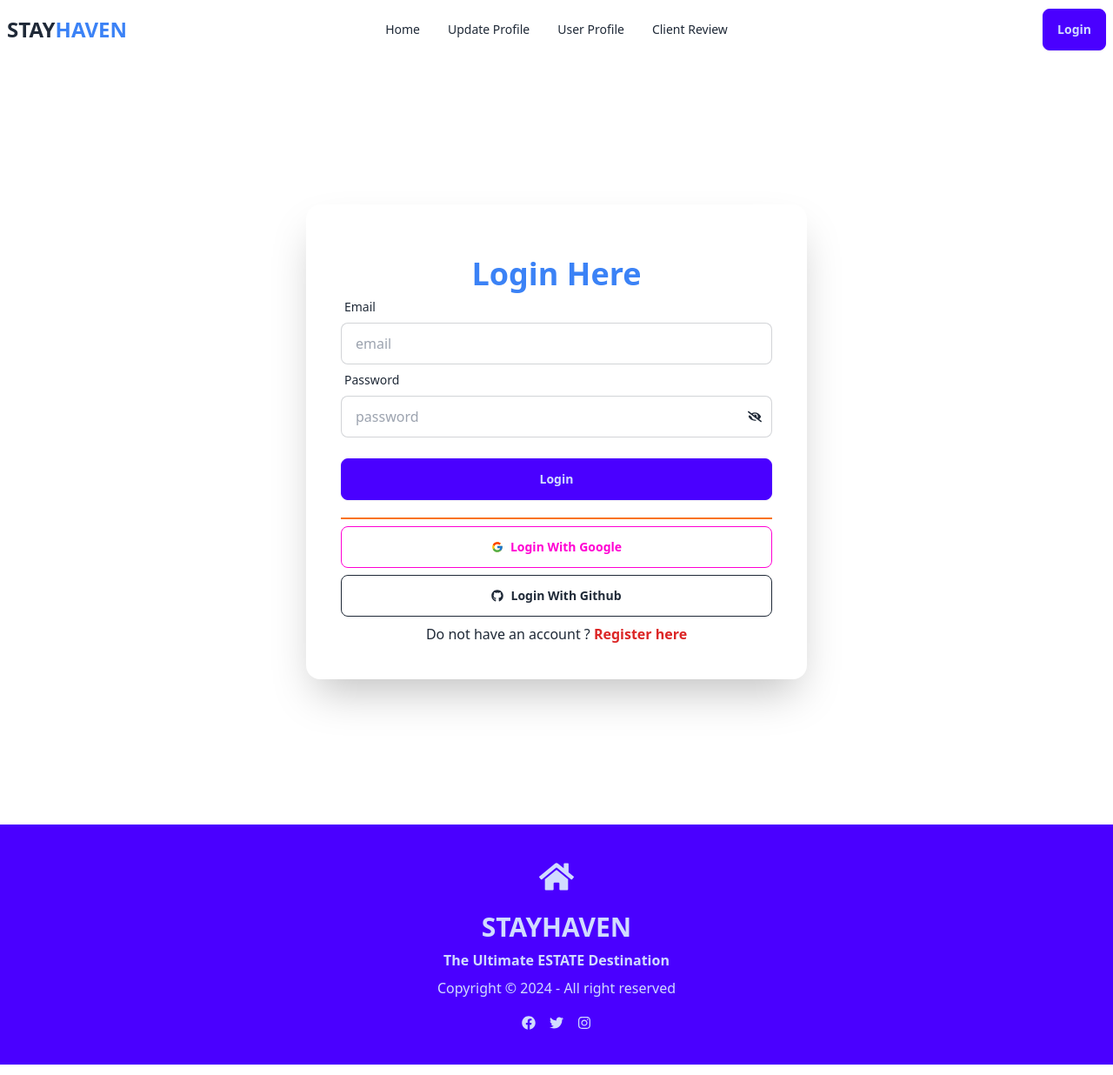
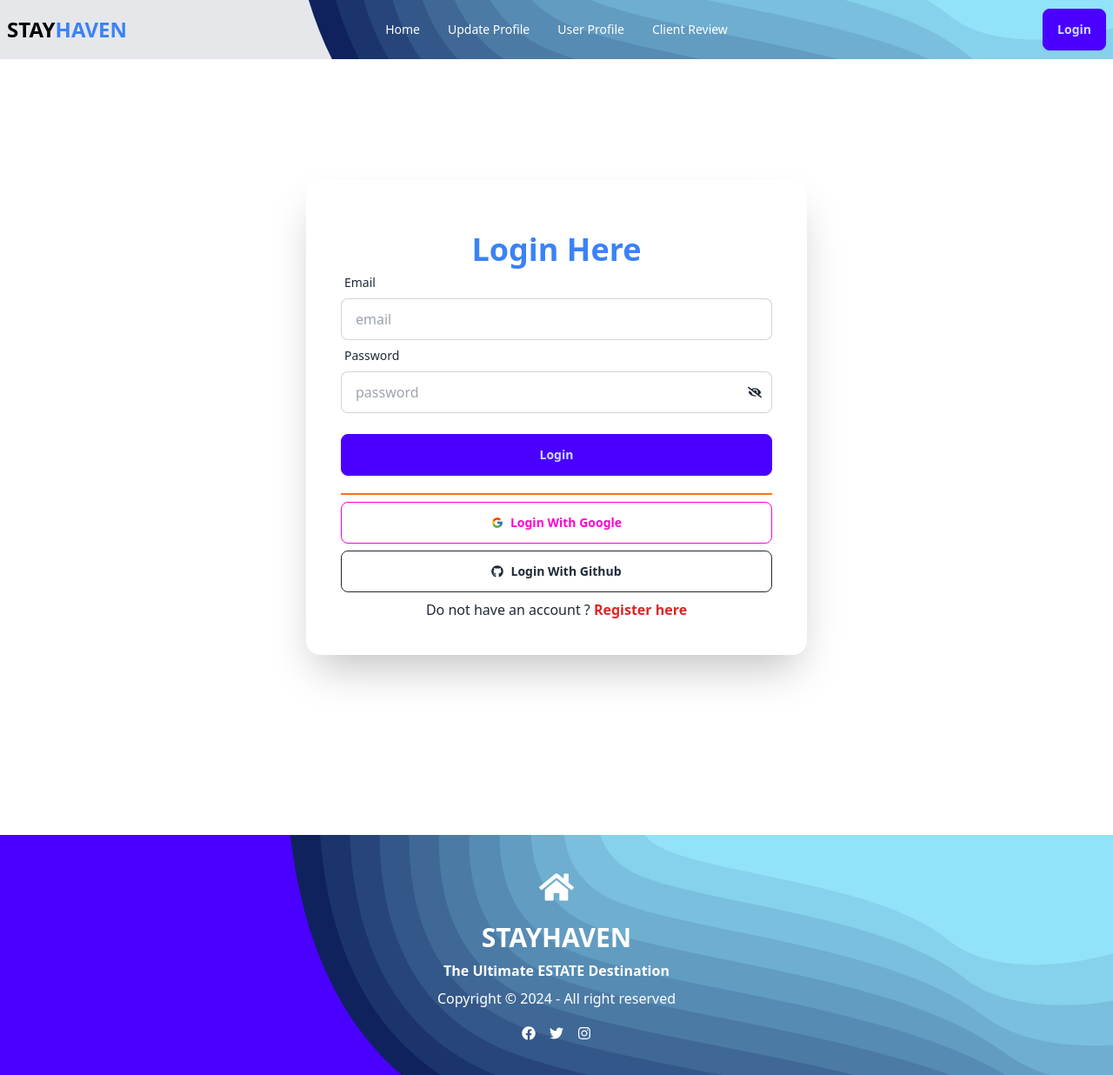
Before and after one commit to NiloyDas19/STAYHAVEN, a React (Vite) app: page /login in a window 1280 px wide. Shown: the whole page at 87% size. Built offline with nearby package versions, Linux system fonts and the light colour scheme; no server answers.

Commit message:
navbar and footer background change

```diff
--- a/src/components/Footer/Footer.jsx
+++ b/src/components/Footer/Footer.jsx
@@ -1,8 +1,9 @@
 import { FaFacebook, FaHome, FaInstagram, FaTwitter } from "react-icons/fa";
+import background from "../../assets/background.svg";
 
 const Footer = () => {
     return (
-        <footer className="flex flex-col items-center p-10 bg-primary text-primary-content space-y-5 text-center">
+        <footer className="flex flex-col items-center p-10 bg-primary text-primary-content space-y-5 text-center bg-no-repeat bg-cover bg-center text-white" style={{ backgroundImage: `url(${background})` }}>
             <div>
                 <FaHome className="w-10 h-10"></FaHome>
             </div>
--- a/src/components/Navbar/Navbar.jsx
+++ b/src/components/Navbar/Navbar.jsx
@@ -1,6 +1,7 @@
 import { useContext } from "react";
 import { Link, NavLink } from "react-router-dom";
 import { AuthContext } from "../../providers/AuthProviders";
+import navBackground from "../../assets/background.svg";
 
 
 const Navbar = () => {
@@ -34,7 +35,7 @@ const Navbar = () => {
         <li><NavLink to="/client-review">Client Review</NavLink></li>
     </>
     return (
-        <div className="navbar bg-base-100">
+        <div className="navbar bg-gray-200 flex-no-wrap fixed top-0 z-10 bg-no-repeat bg-cover bg-center text-white" style={{ backgroundImage: `url(${navBackground})` }}>
             <div className="navbar-start">
                 <div className="dropdown">
                     <div tabIndex={0} role="button" className="btn btn-ghost lg:hidden">
@@ -46,7 +47,7 @@ const Navbar = () => {
                         }
                     </ul>
                 </div>
-                <h2 className="text-2xl font-bold">STAY<span className="text-blue-500">HAVEN</span></h2>
+                <h2 className="text-2xl font-bold text-black">STAY<span className="text-blue-500">HAVEN</span></h2>
             </div>
             <div className="navbar-center hidden lg:flex">
                 <ul className="menu menu-horizontal px-1">
--- a/src/components/Root/Root.jsx
+++ b/src/components/Root/Root.jsx
@@ -4,7 +4,7 @@ import Footer from "../Footer/Footer";
 
 const Root = () => {
     return (
-        <div className="space-y-10">
+        <div className="space-y-20">
             <Navbar></Navbar>
             <Outlet></Outlet>
             <Footer></Footer>
```
Also changed, not shown: src/assets/cool-background.svg (added).
